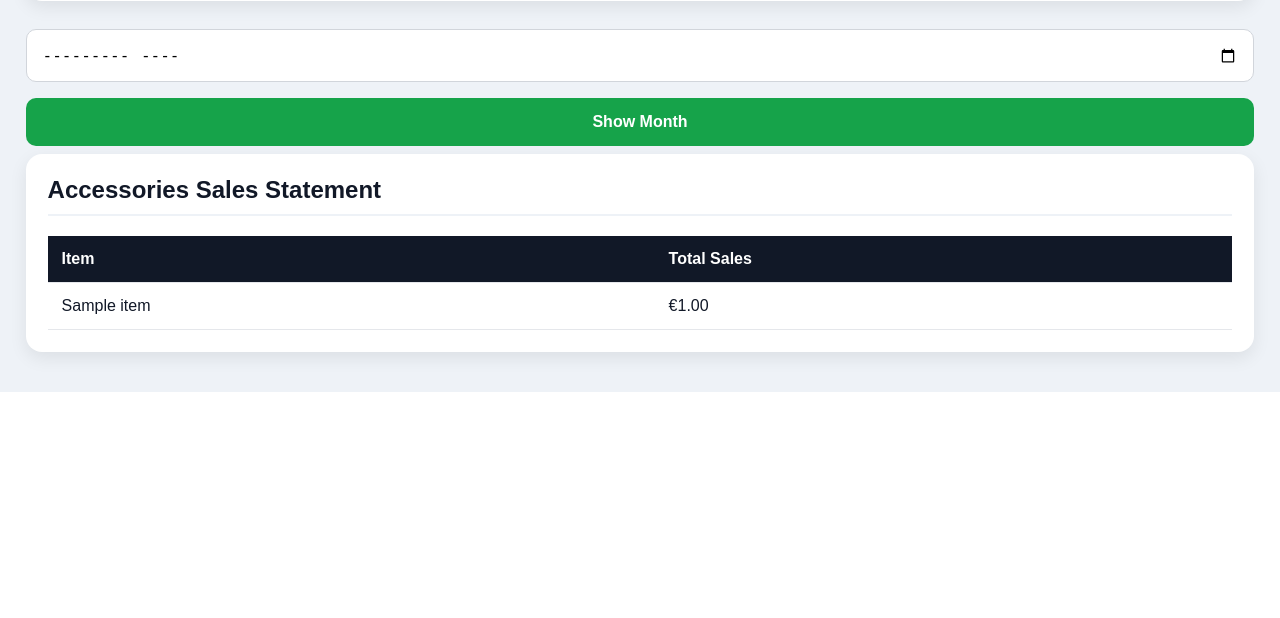
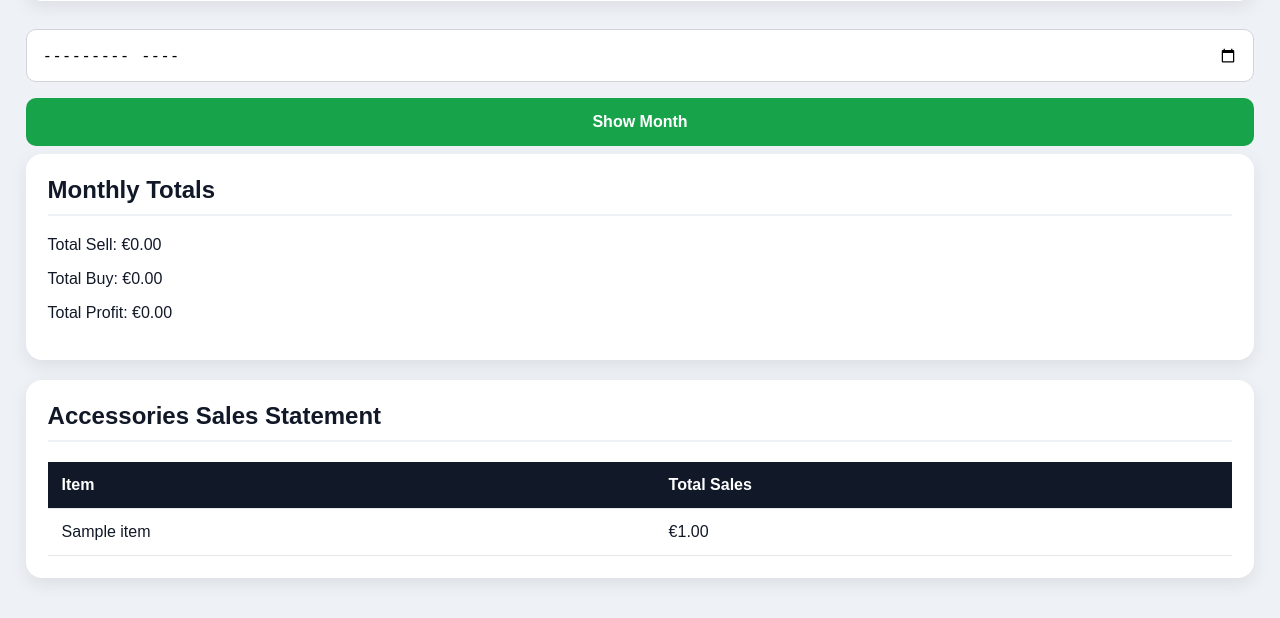
Before and after one commit to iosif-fuels/iosif-fuels-pos-online, a Python web app: template templates/accessories_statement.html in a window 1280 px wide. Shown: the part 415-1033 px from the top of the page. Before the commit the page ends 807 px from the top, so only its background shows below. Run offline with Jinja, Linux system fonts and the light colour scheme; the template is opened without the code that fills it: most values are stand-ins (such as "Sample title", 1, 10 or a date in 2020).

Commit message:
accessories_statement.html

```diff
--- a/templates/accessories_statement.html
+++ b/templates/accessories_statement.html
@@ -44,6 +44,14 @@
 </form>
 
     <div class="card">
+    <h2>Monthly Totals</h2>
+
+    <p>Total Sell: €{{ "%.2f"|format(monthly_totals.total_sell or 0) }}</p>
+    <p>Total Buy: €{{ "%.2f"|format(monthly_totals.total_buy or 0) }}</p>
+    <p>Total Profit: €{{ "%.2f"|format((monthly_totals.total_sell or 0) - (monthly_totals.total_buy or 0)) }}</p>
+</div>
+
+    <div class="card">
         <h2>Accessories Sales Statement</h2>
         <table>
             <tr>
```
